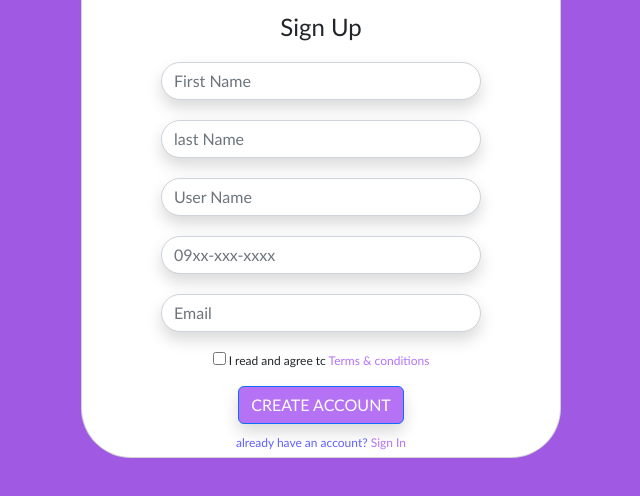
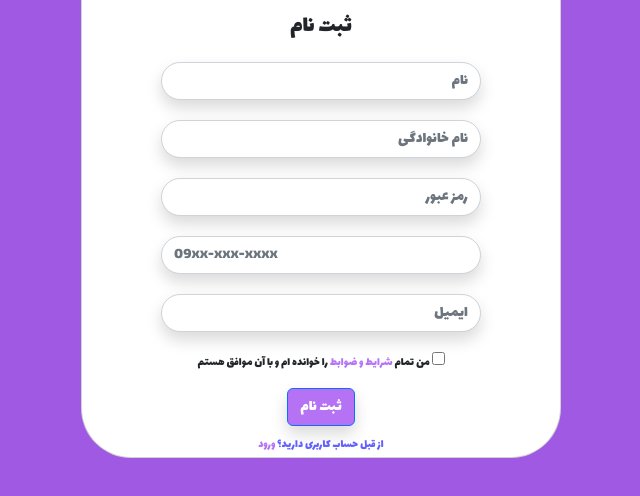
Before and after one commit to MaryamTavana379/form-validate, a plain HTML site: page index.html in a window 1280 px wide. Shown: the part 134-630 px from the top of the page, without its empty margins (319-959 px from the left). Drawn offline with nearby package versions, Linux system fonts and the light colour scheme.

Commit message:
complete html version

```diff
--- a/index.css
+++ b/index.css
@@ -2,8 +2,8 @@ html , body{
     background-color: rgb(160, 89, 226);
     align-items: center;
     text-align: center;
-    direction: ltr;
-    font-family: 'Trebuchet MS', 'Lucida Sans Unicode', 'Lucida Grande', 'Lucida Sans', Arial, sans-serif;
+    direction: rtl;
+    font-family: 'Lalezar', cursive;
 
     display: flex;
     justify-content: center;
@@ -57,11 +57,31 @@ a{
 
 
 
-/* @media screen and (max-width: 1326px) {
+
+@media only screen and (max-width: 1024px ) and (min-width: 321px)  {
     .card{
-       background-color: black;
-       width:30px ;
+        margin: 1px;
+       width:20rem ;
+       height: 30rem;
+       padding: 0%;
 
     }
+    .form-control{
+        width: 14rem;
+    }
 
-} */
+}
+
+@media screen and (max-width: 320px )  {
+    .card{
+        margin: 1px;
+       width:18rem ;
+       height: 30rem;
+       padding: 0%;
+
+    }
+    .form-control{
+        width: 14rem;
+    }
+
+}
--- a/index.html
+++ b/index.html
@@ -4,6 +4,13 @@
     <meta charset="UTF-8" />
     <meta http-equiv="X-UA-Compatible" content="IE=edge" />
     <meta name="viewport" content="width=device-width, initial-scale=1.0" />
+    <link rel="preconnect" href="https://fonts.googleapis.com" />
+    <link rel="preconnect" href="https://fonts.gstatic.com" crossorigin />
+    <link
+      href="https://fonts.googleapis.com/css2?family=Lalezar&display=swap"
+      rel="stylesheet"
+    />
+
     <!-- CSS only -->
     <link
       href="https://cdn.jsdelivr.net/npm/bootstrap@5.2.0-beta1/dist/css/bootstrap.min.css"
@@ -25,12 +32,12 @@
           <div class="card">
             <img class="card-img-top" src="holder.js/100px180/" alt="" />
             <div class="card-body">
-              <h4 class="card-title text-center">Sign Up</h4>
+              <h4 class="card-title text-center">ثبت نام</h4>
               <input
                 type="text"
                 class="form-control shadow"
                 name="fname"
-                placeholder="First Name "
+                placeholder="نام "
                 required
               />
 
@@ -38,14 +45,16 @@
                 type="text"
                 class="form-control shadow"
                 name="lastName"
-                placeholder="last Name"
+                placeholder="نام خانوادگی"
                 required
               />
               <input
-                type="text"
+                type="password"
                 class="form-control shadow"
-                name="username"
-                placeholder="User Name"
+                name="password"
+                placeholder="رمز عبور"
+                minlength="4"
+                maxlength="8"
                 required
               />
               <input
@@ -61,18 +70,19 @@
                 type="email"
                 class="form-control shadow"
                 name="email"
-                placeholder="Email"
+                placeholder="ایمیل"
                 required
               />
               <p style="font-size: 12px">
-                <input type="checkbox" /> I read and agree tc
-                <a href="#">Terms & conditions</a>
+                <input type="checkbox" required /> من تمام
+                <a href="#">شرایط و ضوابط </a>
+                را خوانده ام و با آن موافق هستم
               </p>
               <button type="submit" class="btn btn-outline-primary shadow">
-                CREATE ACCOUNT
+                ثبت نام
               </button>
               <p style="font-size: 12px; color: rgb(96, 96, 255)">
-                already have an account? <a href="#">Sign In</a>
+                از قبل حساب کاربری دارید؟ <a href="#">ورود</a>
               </p>
             </div>
           </div>
```
